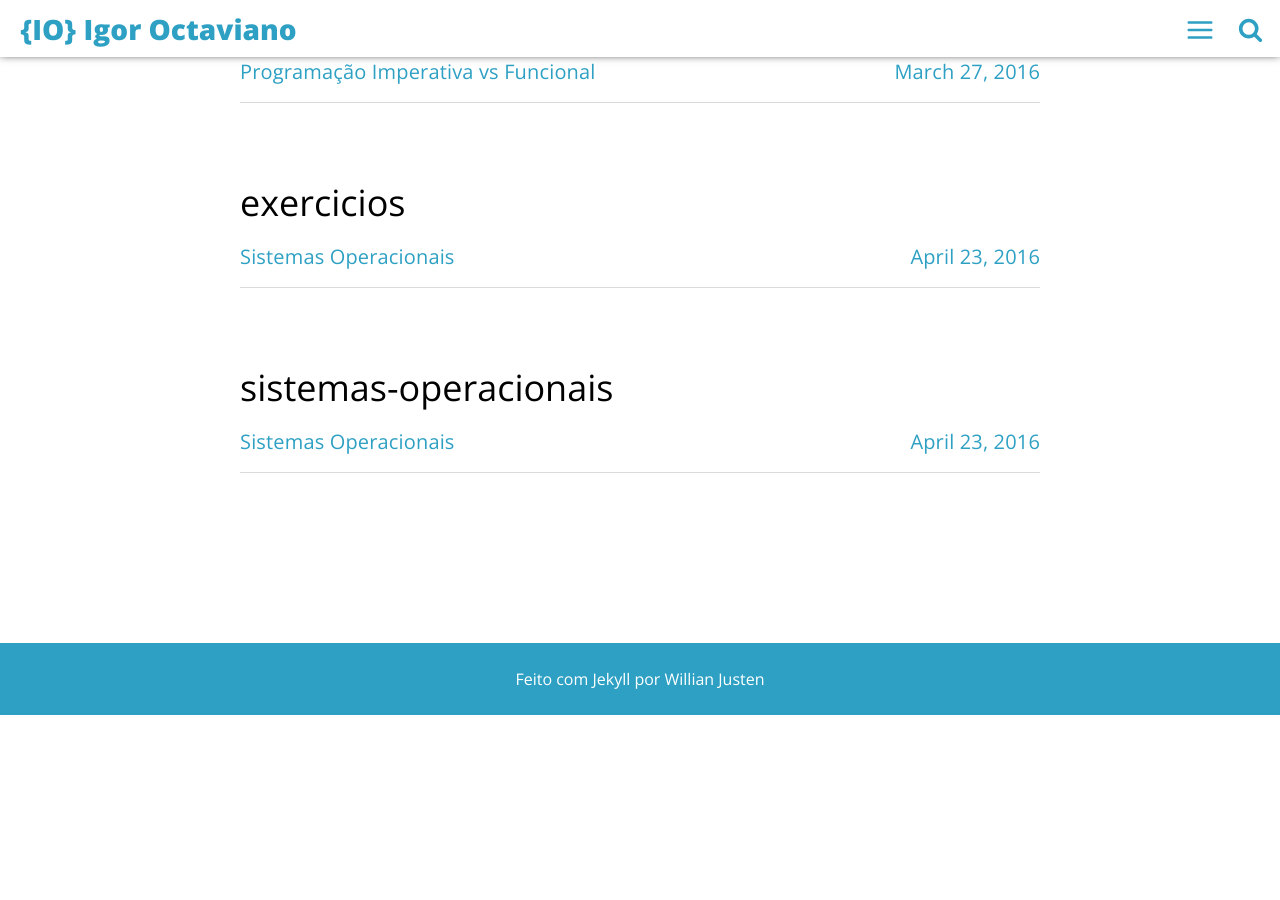
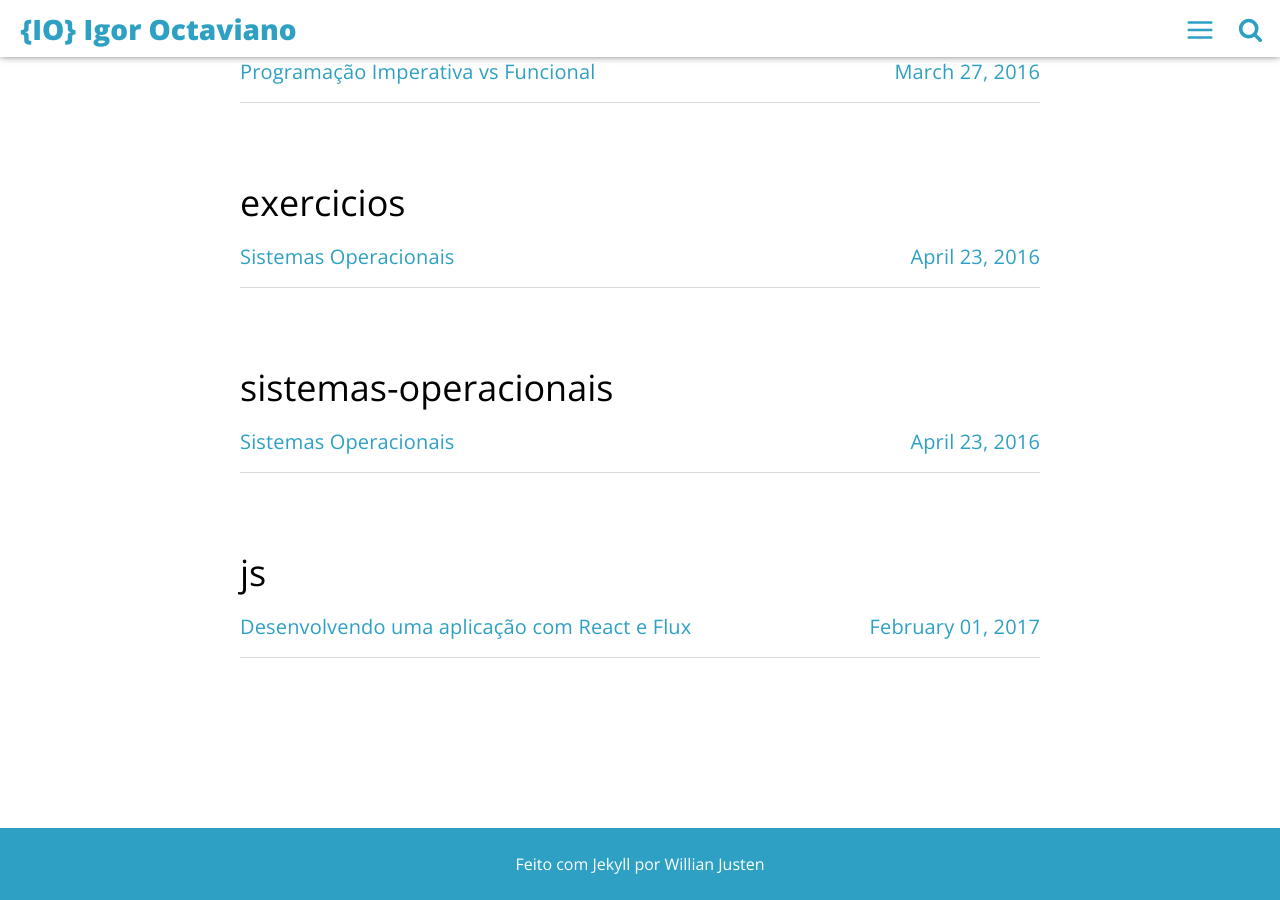
Before and after one commit to igoroctaviano/blog, a Jekyll site: the page built from tags.html, in a window 1280 px wide and 900 px high, scrolled down 2362 px. Built offline with Jekyll 4.4.1, drawn with Linux system fonts in a browser that asks for light colours; before the commit the page ends 3077 px from its top, so only the background shows below that.

Commit message:
Add header

```diff
--- a/_posts/2017-02-01-react-app.md
+++ b/_posts/2017-02-01-react-app.md
@@ -1,3 +1,18 @@
+---
+layout: post
+title: "Desenvolvendo uma aplicação com React e Flux"
+date: 2017-02-01 00:11:00
+image: '/assets/img/react-app/main.png'
+description: ''
+main-class: ''
+color: '#EB7728'
+tags: js
+categories:
+introduction: ""
+---
+
+### Bom...
+
 Uma parte dificil de se criar uma aplicação React é fazer a decisão de todas as bibilhotecas relacionadas
 que você vai utilizar para construir uma aplicação completa. Lembre-se, React é meramente uma camada visual
 em uma aplicação, React não tem opnião quanto a coisas como o fluxo de dados, routing, builds e deployments.
```
